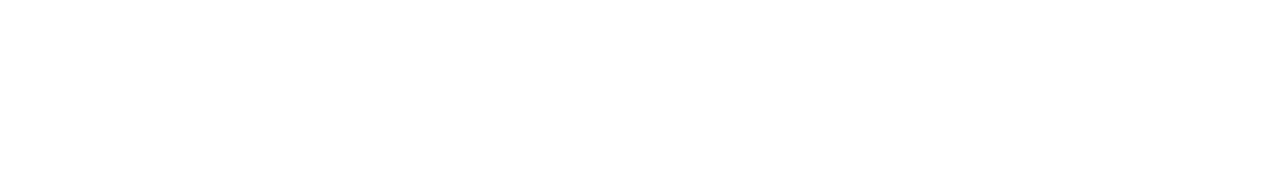
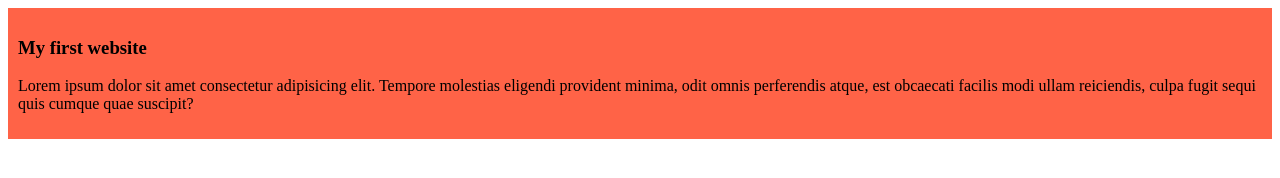
Before and after one commit to Sharmin2622/my-simple-website, a plain HTML site: page index.html in a window 1280 px wide. Drawn offline with Linux system fonts and the light colour scheme.

Commit message:
added the first blog

```diff
--- a/index.html
+++ b/index.html
@@ -5,8 +5,12 @@
     <meta http-equiv="X-UA-Compatible" content="IE=edge">
     <meta name="viewport" content="width=device-width, initial-scale=1.0">
     <title>My Simple Website</title>
+    <link rel="stylesheet" href="styles/blog.css">
 </head>
 <body>
-
+    <div>
+        <h3>My first website</h3>
+        <p>Lorem ipsum dolor sit amet consectetur adipisicing elit. Tempore molestias eligendi provident minima, odit omnis perferendis atque, est obcaecati facilis modi ullam reiciendis, culpa fugit sequi quis cumque quae suscipit?</p>
+    </div>
 </body>
 </html>
--- /dev/null
+++ b/styles/blog.css
@@ -0,0 +1,4 @@
+div{
+    background-color: tomato;
+    padding: 10px;
+}
```
